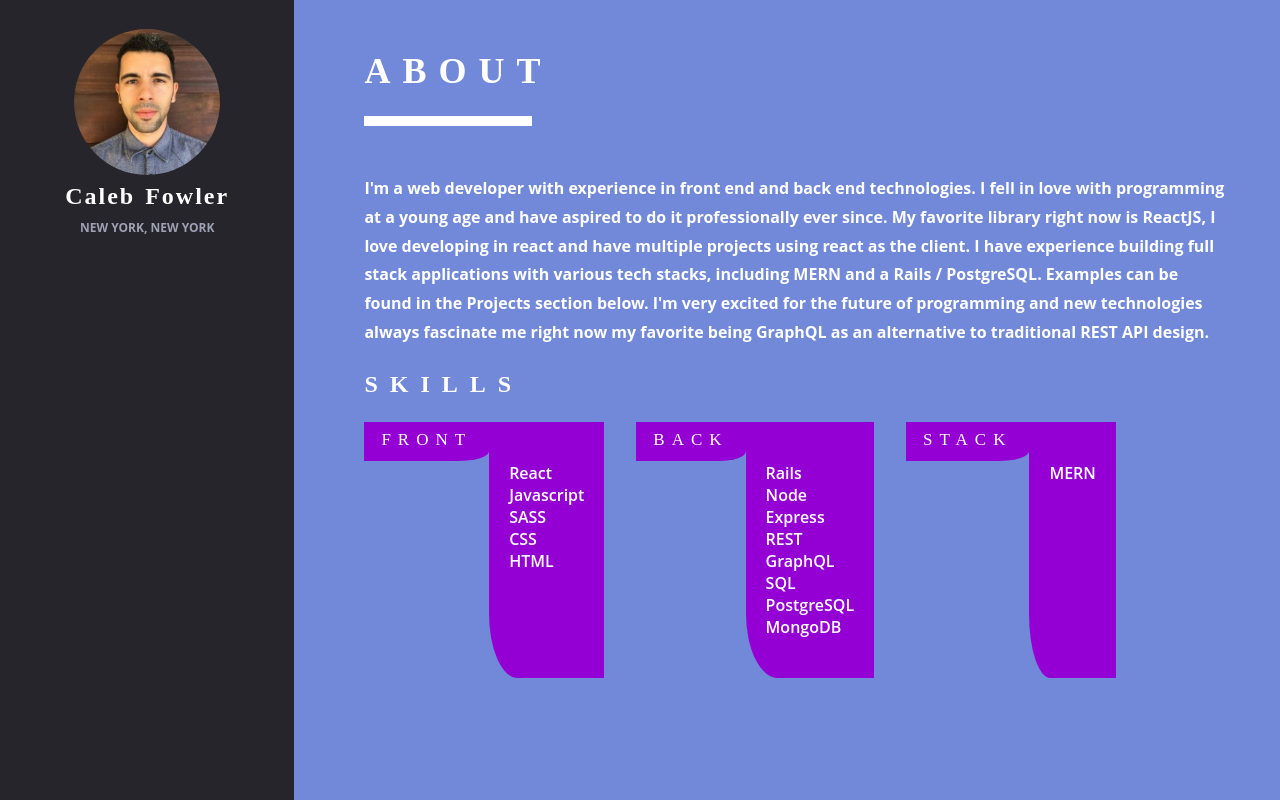
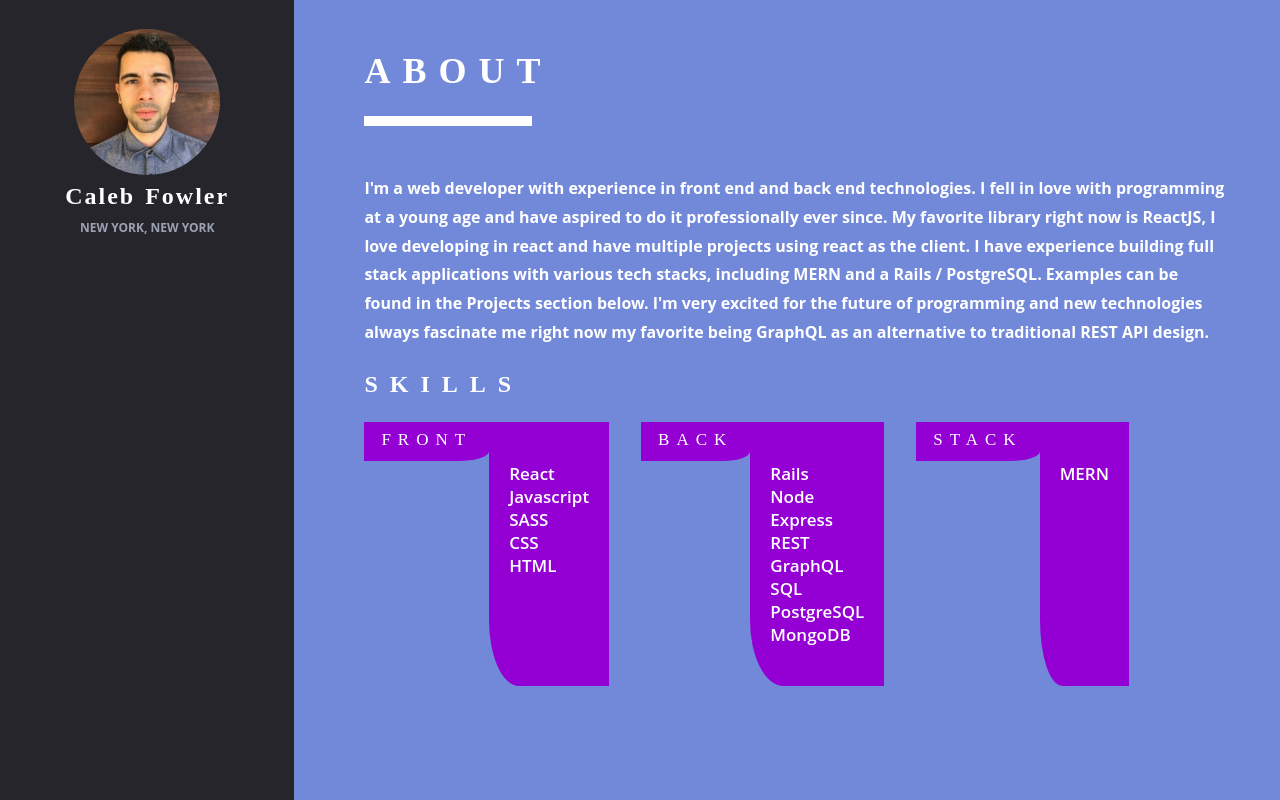
Before and after one commit to cfowler650/portfolio-website-new, a React (Create React App) app: page / in a window 1280 px wide. Built offline with nearby package versions, Linux system fonts and the light colour scheme.

Commit message:
more styling

```diff
--- a/src/index.css
+++ b/src/index.css
@@ -146,7 +146,10 @@ h1 {
 
 li {
     font-weight: 600;
+    font-size: 17px;
+    transition: all .5s ease;
 }
+
 .slide:nth-child(1) {
   background-color: #7289DA;
 }
```
